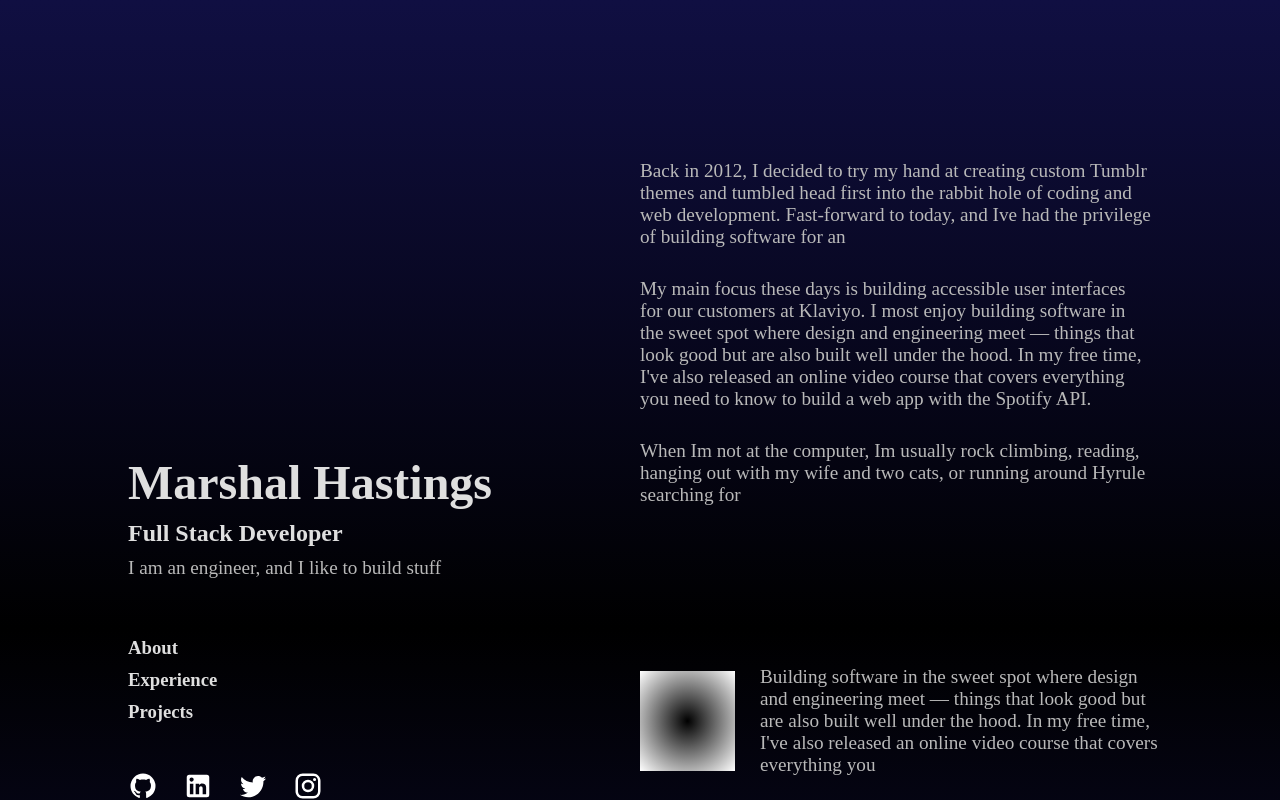
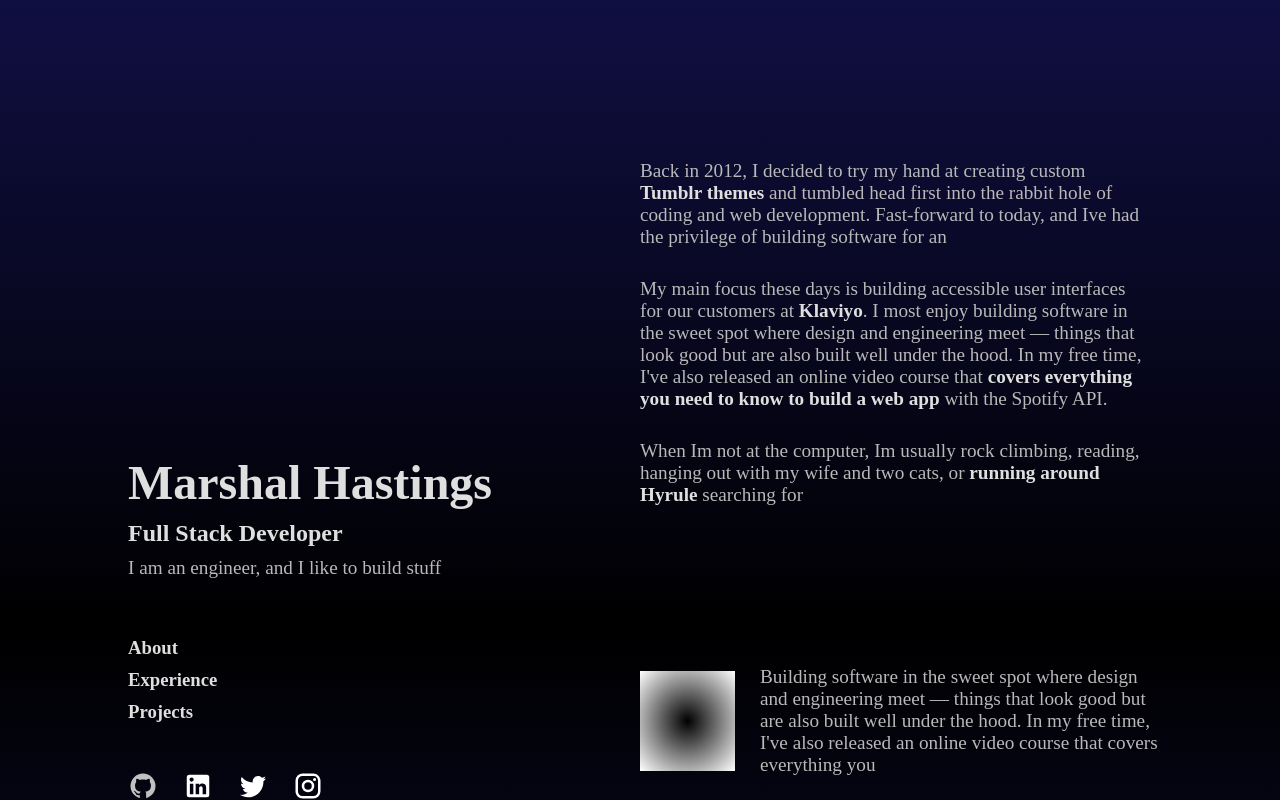
Before and after one commit to MrMarshal11/My_Personal_Portfolio, a plain HTML site: page Trial 2 Portfolio/index.html in a window 1280 px wide. In both pictures the pointer is over the picture 143 px from the left and 786 px from the top of the page. Shown: the top 800 px of the page. Drawn offline with Linux system fonts and the light colour scheme.

Commit message:
Bolded some text, cursor:hover imgs and tempProjects

```diff
--- a/Trial 2 Portfolio/index.html
+++ b/Trial 2 Portfolio/index.html
@@ -30,9 +30,9 @@
     <div id="rightSide">
         <div id="scrollBar">
             <div id="about">
-                <p>Back in 2012, I decided to try my hand at creating custom Tumblr themes and tumbled head first into the rabbit hole of coding and web development. Fast-forward to today, and Ive had the privilege of building software for an</p>
-                <p>My main focus these days is building accessible user interfaces for our customers at Klaviyo. I most enjoy building software in the sweet spot where design and engineering meet — things that look good but are also built well under the hood. In my free time, I've also released an online video course that covers everything you need to know to build a web app with the Spotify API.</p>
-                <p>When Im not at the computer, Im usually rock climbing, reading, hanging out with my wife and two cats, or running around Hyrule searching for</p>
+                <p>Back in 2012, I decided to try my hand at creating custom <strong>Tumblr themes</strong> and tumbled head first into the rabbit hole of coding and web development. Fast-forward to today, and Ive had the privilege of building software for an</p>
+                <p>My main focus these days is building accessible user interfaces for our customers at <strong>Klaviyo</strong>. I most enjoy building software in the sweet spot where design and engineering meet — things that look good but are also built well under the hood. In my free time, I've also released an online video course that <strong>covers everything you need to know to build a web app</strong> with the Spotify API.</p>
+                <p>When Im not at the computer, Im usually rock climbing, reading, hanging out with my wife and two cats, or <strong>running around Hyrule</strong> searching for</p>
             </div>
             <div id="projects">
                 <div class="projectField">
--- a/Trial 2 Portfolio/style.css
+++ b/Trial 2 Portfolio/style.css
@@ -17,6 +17,10 @@ p {
 img {
     filter: invert();
     width: 30px;
+}
+img:hover {
+    cursor: pointer;
+    filter: invert(100%) brightness(80%) contrast(85%);
 }
 
 body {
@@ -91,6 +95,10 @@ body {
     height: 100px;
     background-image: radial-gradient(black, white);
 }
+.tempProject:hover {
+    cursor: pointer;
+    filter: brightness(80%) contrast(85%);
+}
 
 .projectField {
     display: flex;
```
